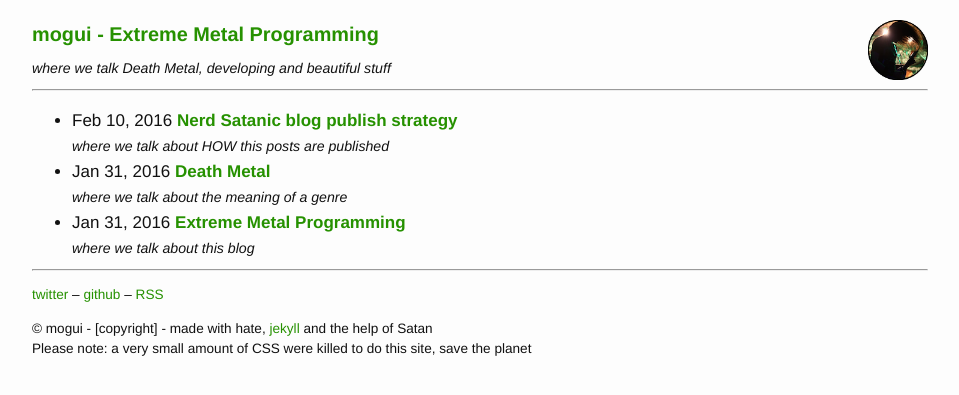
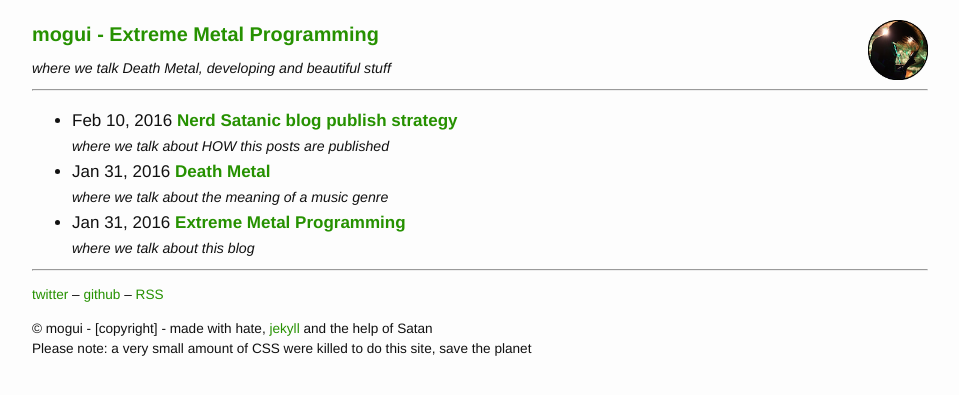
Before and after one commit to mogui/mogui.github.com, a Jekyll site: the page built from index.html, in a window 1280 px wide. Shown: the top 395 px of the page, without its empty margins (160-1119 px from the left). Built offline with Jekyll 4.4.1, drawn with Linux system fonts in a browser that asks for light colours.

```diff
--- a/_posts/2016-01-31-death-metal.markdown
+++ b/_posts/2016-01-31-death-metal.markdown
@@ -3,7 +3,7 @@ layout: post
 title: "Death Metal"
 date: "2016-01-31 21:05:47"
 categories: deathmetal
-excerpt: where we talk about the meaning of a genre
+excerpt: where we talk about the meaning of a music genre
 music: Gory Blister - Art Bleeds
 ---
 
--- a/_posts/2016-02-08-nerd-satanic-blog-publish-strategy.markdown
+++ b/_posts/2016-02-08-nerd-satanic-blog-publish-strategy.markdown
@@ -15,7 +15,7 @@ Però il flusso di pubblicazione di jekyll è molto rigido:
 
 > scrivi -> git commit e push -> pubblica su github che fa girare jekyll
 
-Quindi niente mobile *(si lo so, c'è qualche client)*, e solo da una macchian con git e repository configurato.
+Quindi niente mobile *(si lo so, c'è qualche client)*, e solo da una macchina con git e repository configurato.
 
 Qualsiasi giro di pensieri alla fine mette in mezzo **Dropbox**, ha troppe cose gratis per lo scopo:
 
```
